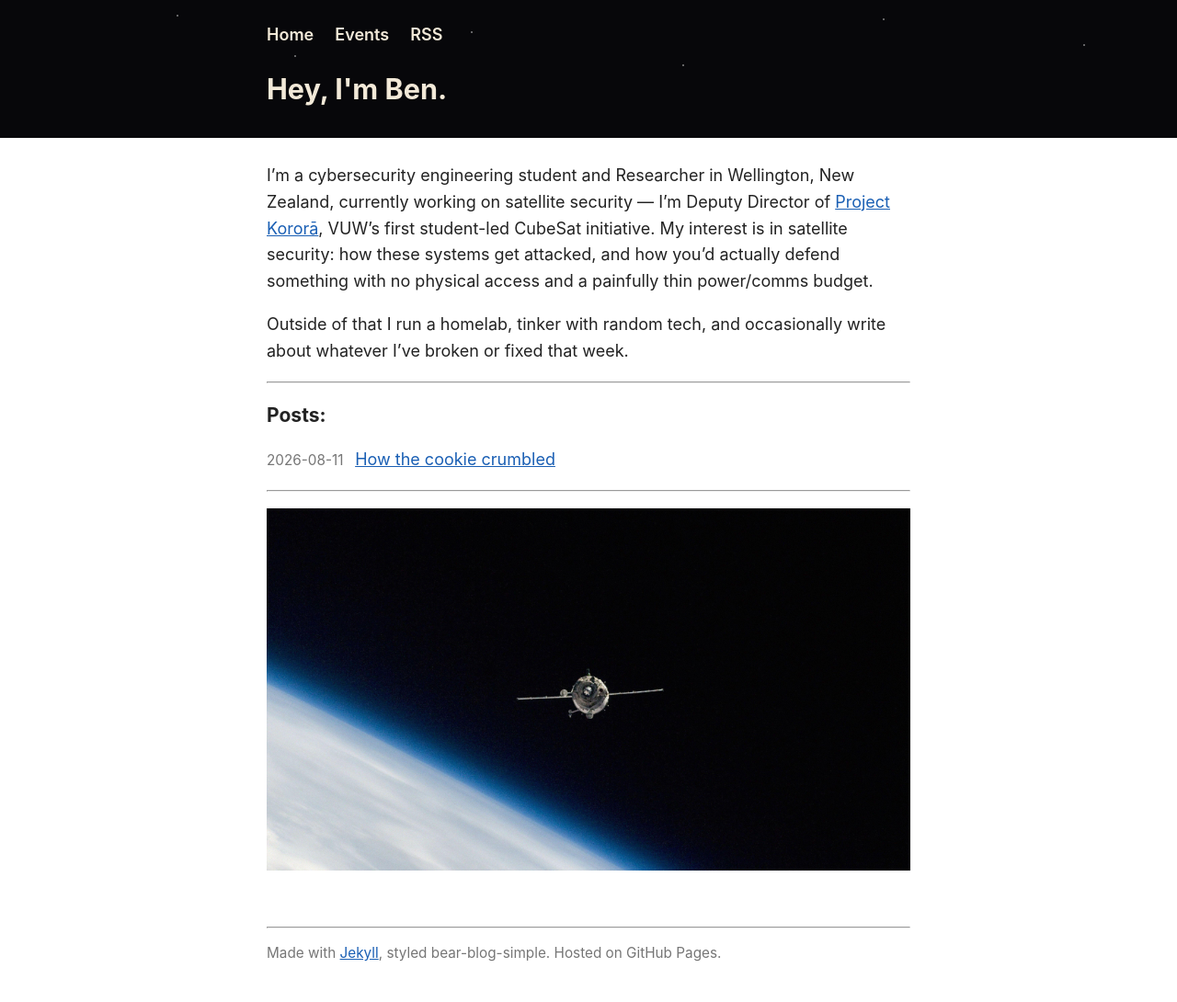
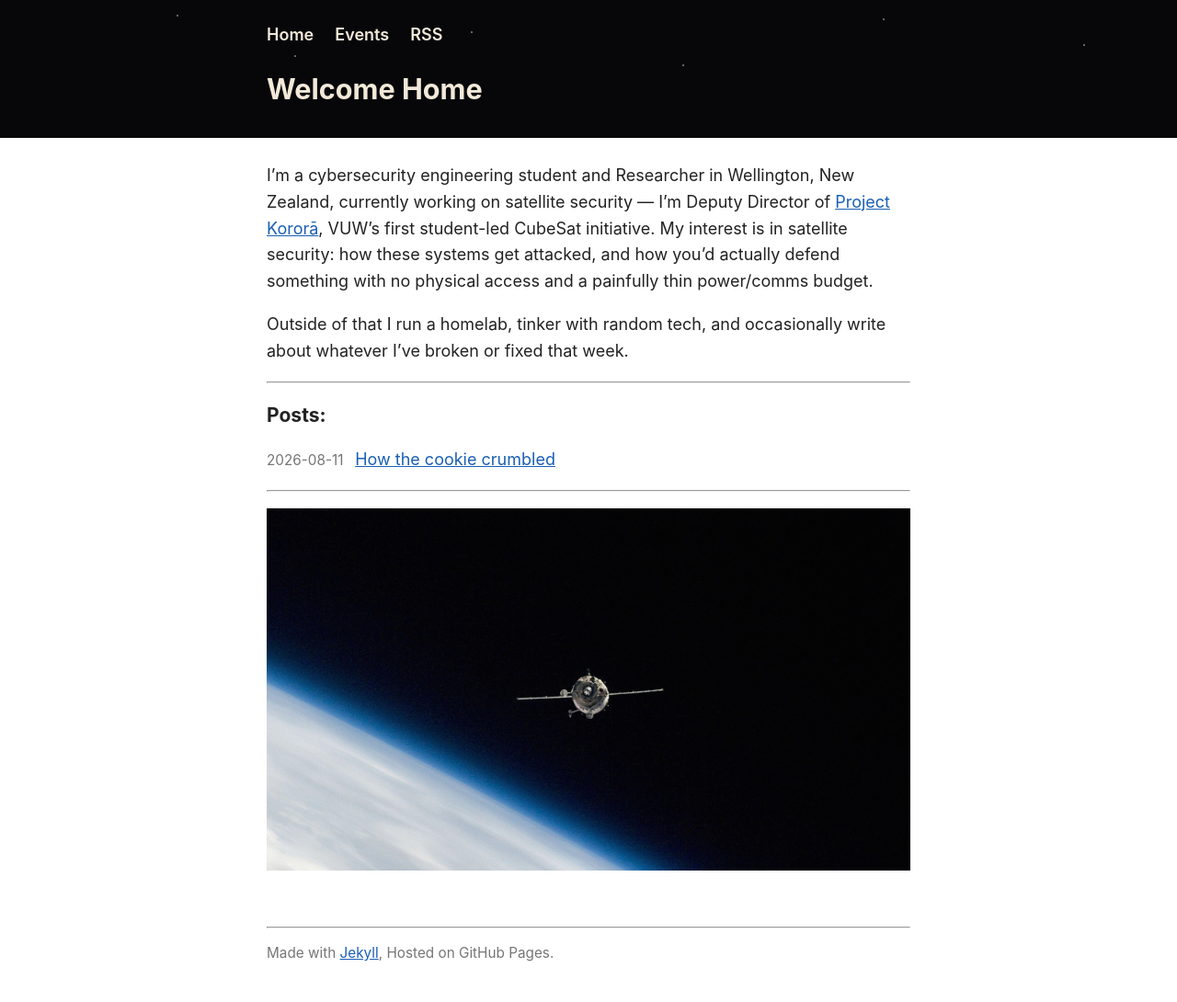
Before and after one commit to benvandw/benvandw.github.io, a Jekyll site: the page built from index.md, in a window 1280 px wide. Shown: the whole page at 92% size. Built offline with Jekyll 4.4.1, drawn with Linux system fonts in a browser that asks for light colours.

Commit message:
Update hero text and footer description

```diff
--- a/_layouts/default.html
+++ b/_layouts/default.html
@@ -26,7 +26,7 @@
       </nav>
       {% if page.url == "/" %}
       <div class="hero-text">
-        <h1>Hey, I'm Ben.</h1>
+        <h1>Welcome Home</h1>
       </div>
       {% elsif page.title %}
       <div class="hero-text">
@@ -42,7 +42,7 @@
 
   <footer>
     <hr>
-    <p>Made with <a href="https://jekyllrb.com">Jekyll</a>, styled bear-blog-simple. Hosted on GitHub Pages.</p>
+    <p>Made with <a href="https://jekyllrb.com">Jekyll</a>, Hosted on GitHub Pages.</p>
   </footer>
 </body>
 </html>
```
